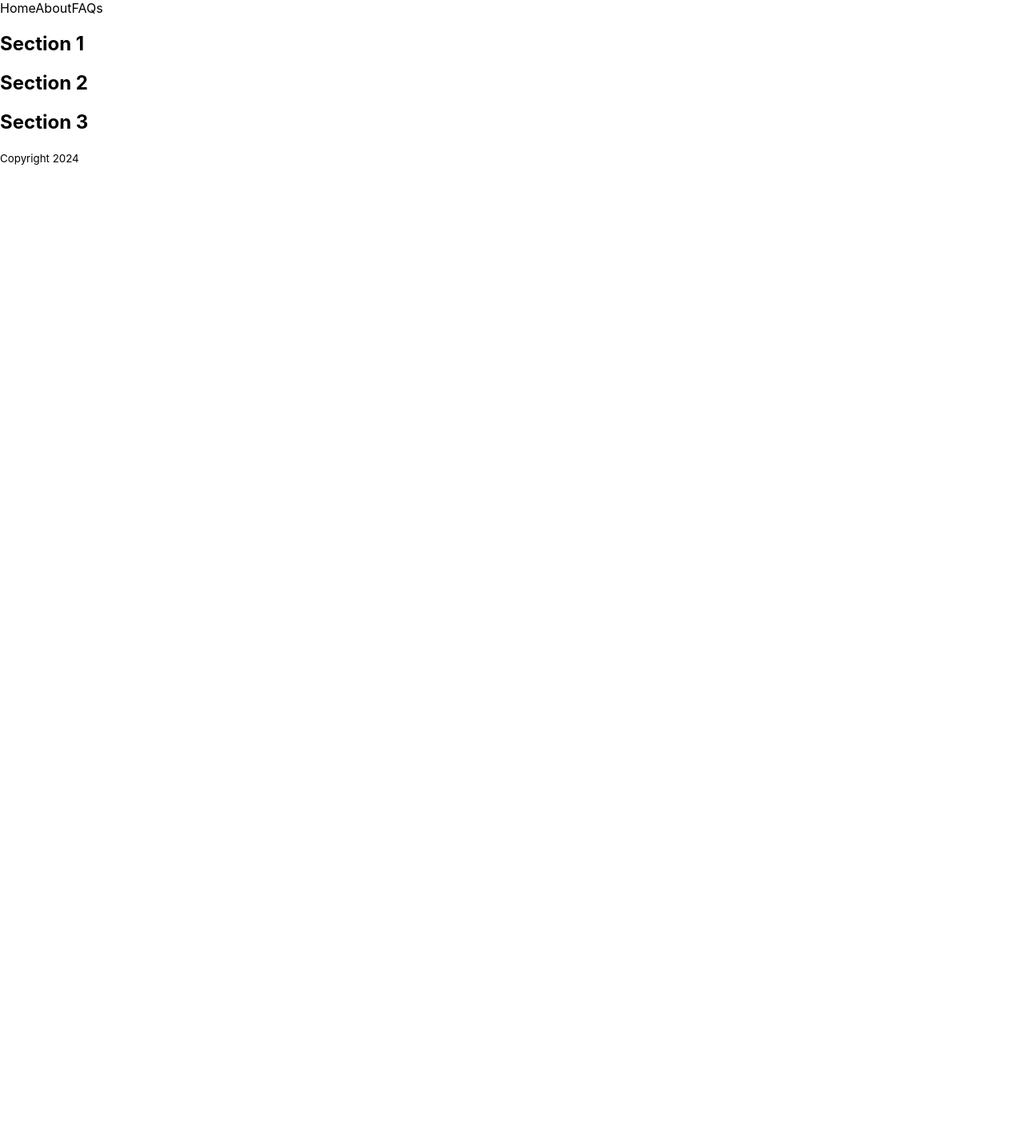
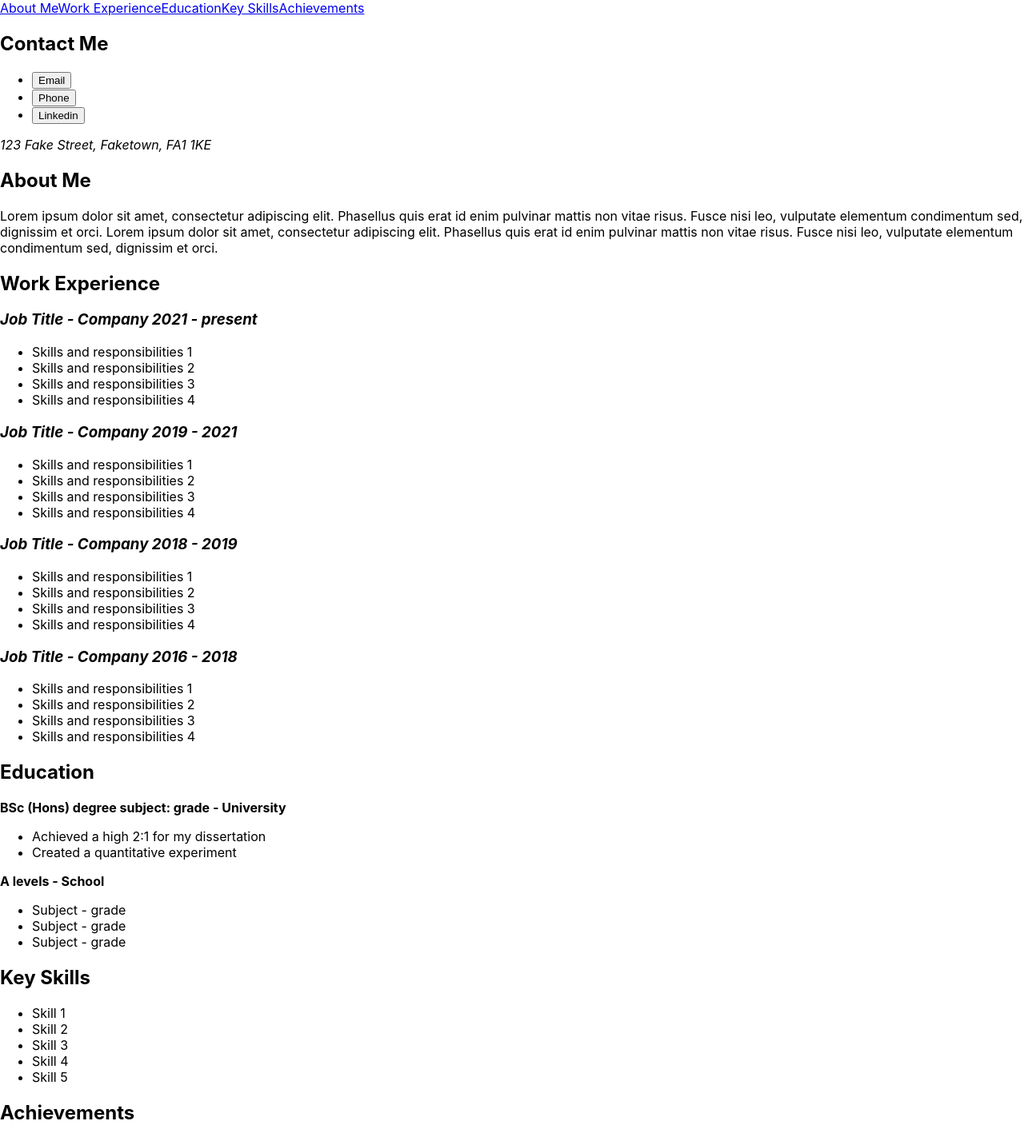
Before and after one commit to em4321/demo, a React (Create React App) app: page / in a window 1280 px wide. Shown: the top 1427 px of the page at 80% size. Before the commit the page ends 800 px from the top, so only its background shows below. Built offline with nearby package versions, Linux system fonts and the light colour scheme.

Commit message:
basic webpage

```diff
--- a/src/App.js
+++ b/src/App.js
@@ -6,12 +6,11 @@ import Footer from "./components/Footer";
 class App extends Component {
   render() {
     return (
-      <div>
+      <>
         <Header />
-        <aside></aside>
         <Main />
         <Footer />
-      </div>
+      </>
     );
   }
 }
--- /dev/null
+++ b/src/components/Button.jsx
@@ -0,0 +1,13 @@
+import React, { Component } from "react";
+
+class Button extends Component {
+  render() {
+    return (
+      <a className={this.props.class} href={this.props.href}>
+        <button>{this.props.text}</button>
+      </a>
+    );
+  }
+}
+
+export default Button;
--- a/src/components/Footer.jsx
+++ b/src/components/Footer.jsx
@@ -4,7 +4,7 @@ class Footer extends Component {
   render() {
     return (
       <footer>
-        <small>Copyright 2024</small>
+        <small>&copy; 2024</small>
       </footer>
     );
   }
--- a/src/components/Header.jsx
+++ b/src/components/Header.jsx
@@ -6,7 +6,19 @@ class Header extends Component {
     return (
       <header>
         <nav>
-          <Links />
+          <Links text={"About Me"} href="./index.html" linkClass="About" />
+          <Links
+            text={"Work Experience"}
+            href="#work-experience"
+            linkClass="Work"
+          />
+          <Links text={"Education"} href="#education" linkClass="Education" />
+          <Links text={"Key Skills"} href="#key-skills" linkClass="Skills" />
+          <Links
+            text={"Achievements"}
+            href="#achievements"
+            linkClass="Achievements"
+          />
         </nav>
       </header>
     );
--- a/src/components/Links.jsx
+++ b/src/components/Links.jsx
@@ -3,11 +3,11 @@ import React, { Component } from "react";
 class Links extends Component {
   render() {
     return (
-      <div>
-        <a>Home</a>
-        <a>About</a>
-        <a>FAQs</a>
-      </div>
+      <>
+        <a className={this.props.class} href={this.props.href}>
+          {this.props.text}
+        </a>
+      </>
     );
   }
 }
--- a/src/components/Main.jsx
+++ b/src/components/Main.jsx
@@ -1,18 +1,125 @@
 import React, { Component } from "react";
+import Button from "./Button";
 
 class Main extends Component {
   render() {
     return (
       <main>
-        <section>
-          <h2>Section 1</h2>
+        <h2>Contact Me</h2>
+        <ul>
+          <li>
+            <Button
+              text={"Email"}
+              href="mailto:madeupemailaddress@gmail.com"
+              buttonClass="Email"
+            />
+          </li>
+          <li>
+            <Button text={"Phone"} href="tel:01234567890" buttonClass="Phone" />
+          </li>
+          <li>
+            <Button
+              text={"Linkedin"}
+              href="https://uk.linkedin.com"
+              target="_blank"
+              rel="noopener noreferrer"
+              buttonClass="Linkedin"
+            />
+          </li>
+        </ul>
+        <address>
+          123 Fake Street, Faketown, <span class="postcode">FA1 1KE</span>
+        </address>
+        <section id="about-me">
+          <h2>About Me</h2>
+          <p>
+            Lorem ipsum dolor sit amet, consectetur adipiscing elit. Phasellus
+            quis erat id enim pulvinar mattis non vitae risus. Fusce nisi leo,
+            vulputate elementum condimentum sed, dignissim et orci. Lorem ipsum
+            dolor sit amet, consectetur adipiscing elit. Phasellus quis erat id
+            enim pulvinar mattis non vitae risus. Fusce nisi leo, vulputate
+            elementum condimentum sed, dignissim et orci.
+          </p>
         </section>
-        <section>
-          <h2>Section 2</h2>
+        <section id="work-experience">
+          <h2>Work Experience</h2>
+          <h3>
+            <em>Job Title - Company 2021 - present</em>
+          </h3>
+          <ul>
+            <li>Skills and responsibilities 1</li>
+            <li>Skills and responsibilities 2</li>
+            <li>Skills and responsibilities 3</li>
+            <li>Skills and responsibilities 4</li>
+          </ul>
+          <h3>
+            <em>Job Title - Company 2019 - 2021</em>
+          </h3>
+          <ul>
+            <li>Skills and responsibilities 1</li>
+            <li>Skills and responsibilities 2</li>
+            <li>Skills and responsibilities 3</li>
+            <li>Skills and responsibilities 4</li>
+          </ul>
+          <h3>
+            <em>Job Title - Company 2018 - 2019</em>
+          </h3>
+          <ul>
+            <li>Skills and responsibilities 1</li>
+            <li>Skills and responsibilities 2</li>
+            <li>Skills and responsibilities 3</li>
+            <li>Skills and responsibilities 4</li>
+          </ul>
+          <h3>
+            <em>Job Title - Company 2016 - 2018</em>
+          </h3>
+          <ul>
+            <li>Skills and responsibilities 1</li>
+            <li>Skills and responsibilities 2</li>
+            <li>Skills and responsibilities 3</li>
+            <li>Skills and responsibilities 4</li>
+          </ul>
         </section>
-        <section>
-          <h2>Section 3</h2>
+        <section id="education">
+          <h2>Education</h2>
+          <p>
+            <strong>BSc (Hons) degree subject: grade - University</strong>
+          </p>
+          <ul>
+            <li>Achieved a high 2:1 for my dissertation</li>
+            <li>Created a quantitative experiment</li>
+          </ul>
+          <p>
+            <strong>A levels - School</strong>
+          </p>
+          <ul>
+            <li>Subject - grade</li>
+            <li>Subject - grade</li>
+            <li>Subject - grade</li>
+          </ul>
         </section>
+        <section id="key-skills">
+          <h2>Key Skills</h2>
+          <ul>
+            <li>Skill 1</li>
+            <li>Skill 2</li>
+            <li>Skill 3</li>
+            <li>Skill 4</li>
+            <li>Skill 5</li>
+          </ul>
+        </section>
+        <section id="achievements">
+          <h2>Achievements</h2>
+          <p>
+            Lorem ipsum dolor sit amet, consectetur adipiscing elit. Phasellus
+            quis erat id enim pulvinar mattis non vitae risus. Fusce nisi leo,
+            vulputate elementum condimentum sed, dignissim et orci. Lorem ipsum
+            dolor sit amet, consectetur adipiscing elit. Phasellus quis erat id
+            enim pulvinar mattis non vitae risus. Fusce nisi leo, vulputate
+            elementum condimentum sed, dignissim et orci.
+          </p>
+        </section>
+        <Button text={"Return to top"} href="about-me" buttonClass="Return" />
       </main>
     );
   }
```
